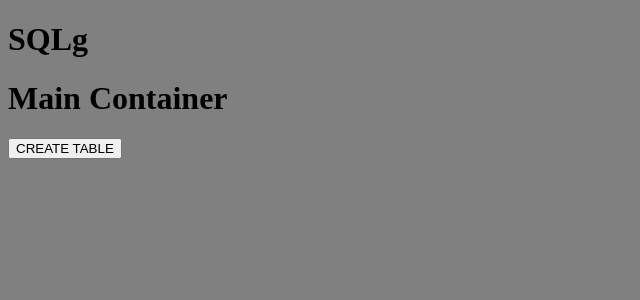
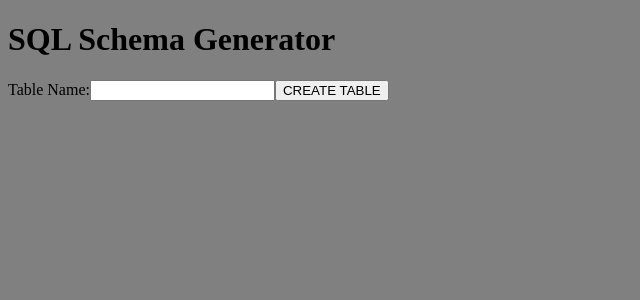
Before and after one commit to SQL-g/SQL_generator, a React app: page / in a window 1280 px wide. Shown: the top 300 px of the page, without its empty margins (0-640 px from the left). Built offline with nearby package versions, Linux system fonts and the light colour scheme.

Commit message:
create multiple tables without connection to each other

```diff
--- a/client/components/HeaderContainer.jsx
+++ b/client/components/HeaderContainer.jsx
@@ -3,7 +3,7 @@ import React, { Component } from 'react';
 export class HeaderContainer extends Component {
     render() {
         return (
-            <h1>SQLg</h1>
+            <h1>SQL Schema Generator</h1>
         )
     }
 }
--- a/client/components/MainContainer.jsx
+++ b/client/components/MainContainer.jsx
@@ -6,27 +6,35 @@ export class MainContainer extends Component {
     constructor() {
         super();
         this.state = {
-            tables: 0,
+            tables: [],
+            tableName: '',
         };
         this.createTable = this.createTable.bind(this);
+        this.handleChange = this.handleChange.bind(this);
     }
 
-    createTable() {
-        this.setState({ tables: this.state.tables + 1 });
+    createTable(e) {
+        e.preventDefault();
+        this.setState({ tables: [...this.state.tables, this.state.tableName], tableName: '' });
+    }
+
+    handleChange(e) {
+        this.setState({ tableName: e.target.value })
     }
 
     render() {
-        const tableArray = [];
-        for (let i = 0; i < this.state.tables; i += 1) {
-            tableArray.push(<Table />);
-        }
-
         return (
             <div>
-                <h1>Main Container</h1>
-                <button onClick={this.createTable}>CREATE TABLE</button>
-                {tableArray}
-
+                <form onSubmit={this.createTable}>
+                    <label>Table Name:</label>
+                    <input type="text" value={this.state.tableName} onChange={this.handleChange} required/>
+                    <button>CREATE TABLE</button>
+                </form>
+                {
+                    this.state.tables.map(
+                        tableName => <Table key={tableName} tableName={tableName}/>
+                    )
+                }
             </div>
         )
     }
--- a/client/components/Table.jsx
+++ b/client/components/Table.jsx
@@ -7,13 +7,12 @@ export class Table extends Component {
         super(props);
         this.state = {
             data: [],
-            tableName: 'Planets',
-            box: 0,
         };
+        this.wasSubmitted = false;
+        this.tableSchema = '';
         this.handleClick = this.handleClick.bind(this);
         this.handleChange = this.handleChange.bind(this);
         this.handleSubmit = this.handleSubmit.bind(this);
-        this.addOutPut = this.addOutPut.bind(this);
     }
 
     handleClick() {
@@ -39,8 +38,10 @@ export class Table extends Component {
     handleSubmit(e) {
         e.preventDefault();
         console.log(this.state.data);
+        this.wasSubmitted = true;
+
         const { data } = this.state;
-        let tableSchema = `CREATE TABLE ${this.state.tableName} (\n\t"_id" serial PRIMARY KEY`;
+        let tableSchema = `CREATE TABLE ${this.props.tableName} (\n\t"_id" serial PRIMARY KEY`;
         data.forEach(field => {
             tableSchema += `,\n\t"${field.name}" ${field.type}`;
             if (field.isRequired) tableSchema += ' NOT NULL';
@@ -49,25 +50,18 @@ export class Table extends Component {
         });
         tableSchema += '\n);';
         console.log(tableSchema);
+        this.tableSchema = tableSchema;
         this.setState({ data: [] });
-    }
-
-    addOutPut() {
-        if(this.state.box < 1) {
-            const outPutBox =  this.state.box + 1;
-            this.setState({box: outPutBox})
-          }
     }
 
     render() {
         console.log('rendered');
-        const box = [];
-        for (let i = 0; i < this.state.box; i++) {
-            box.push(<CodeSnippet />)
-        }
         return (
+            <div className="mainContainer">
+                {
+                    !this.wasSubmitted &&
                     <div>
-                <h1>Table</h1>
+                        <h1>{this.props.tableName}</h1>
                         <form onSubmit={this.handleSubmit}>
                             <table>
                                 <tbody>
@@ -100,10 +94,15 @@ export class Table extends Component {
                             <br/>
                             <button type='submit'>Submit</button>
                         </form>
-                <div className="addOutPut" onClick= {this.addOutPut}>
-                <button> Output Box</button>
                     </div>
-                {box}
+                }
+                {
+                    this.wasSubmitted &&
+                    <div>
+                        <h1>Your SQL Schema</h1>
+                        <textarea cols="80" rows="30" value={this.tableSchema} readOnly></textarea>
+                    </div>
+                }
             </div>
         )
     }
--- a/client/stylesheets/styles.css
+++ b/client/stylesheets/styles.css
@@ -5,3 +5,9 @@ body {
 th, td {
     border: 1px solid black;
 }
+
+.mainContainer {
+    display: flex;
+    width: 70%;
+    margin: 32px auto;
+}
```
Lines whose indentation alone changed are shown as unchanged.
